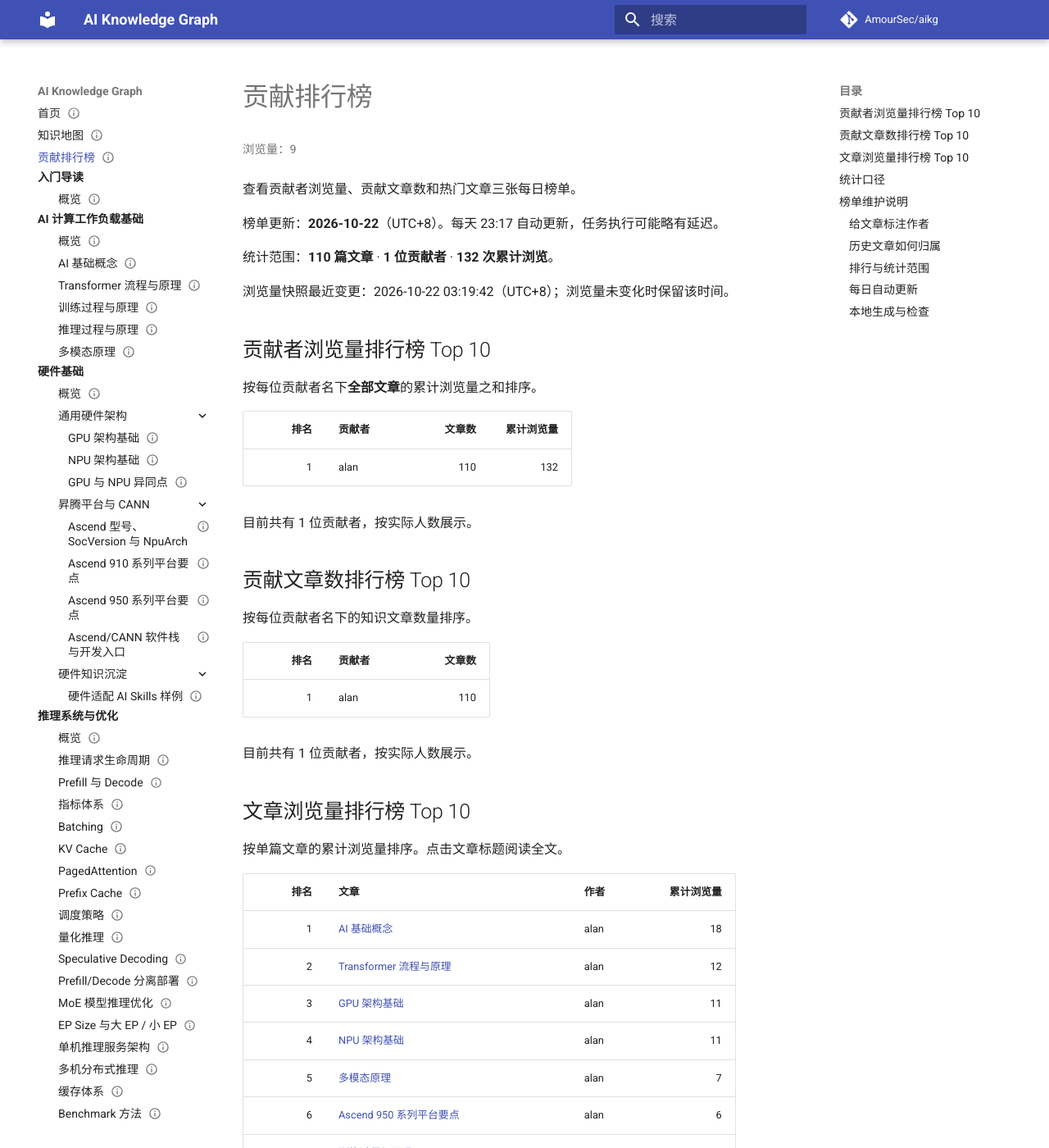
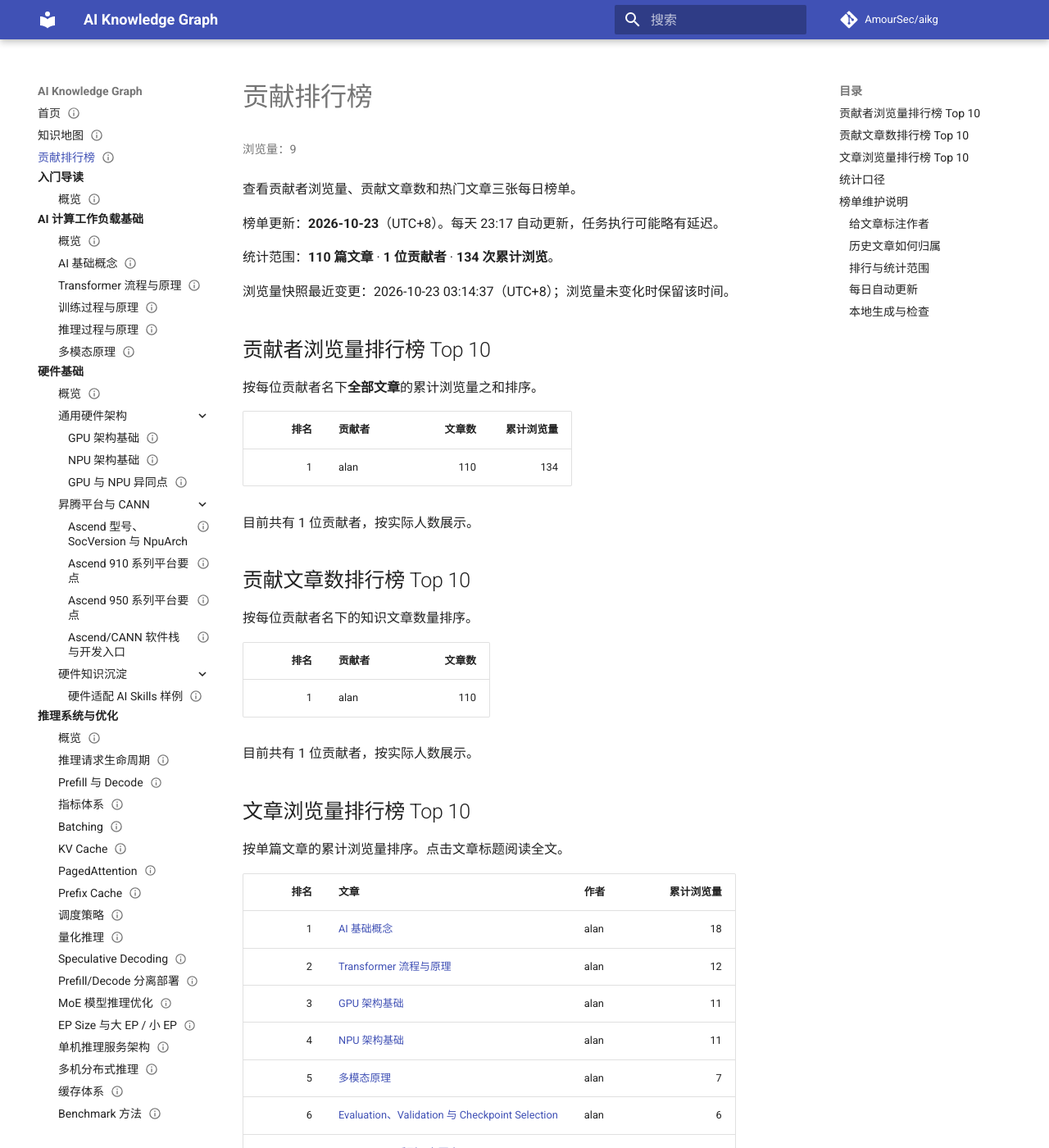
Before and after one commit to AmourSec/aikg, an MkDocs documentation site: the page built from docs/contribution-leaderboard.md, in a window 1280 px wide and 1400 px high. Shown: the whole window at 82% size. Built offline with MkDocs 1.6.1 and Material for MkDocs 9.7.7, drawn with Linux system fonts in a browser that asks for light colours; comment, search, counter and statistics services are not loaded; some of the changed text lies outside the part shown.

Commit message:
chore: update page views and contribution leaderboard [skip ci]

```diff
--- a/docs/assets/data/pageviews.json
+++ b/docs/assets/data/pageviews.json
@@ -1,10 +1,10 @@
 {
   "schema_version": 1,
-  "updated_at": "2026-10-22T03:19:42+08:00",
+  "updated_at": "2026-10-23T03:14:37+08:00",
   "pages": {
     "/": 1,
     "/02-ai-workloads/ai-fundamentals/": 5,
-    "/aikg/": 108,
+    "/aikg/": 109,
     "/aikg/01-getting-started/": 13,
     "/aikg/02-ai-workloads/": 13,
     "/aikg/02-ai-workloads/ai-fundamentals/": 13,
@@ -23,7 +23,7 @@
     "/aikg/03-inference-systems/speculative-decoding/": 2,
     "/aikg/03-inference-systems/vllm/": 1,
     "/aikg/04-training-systems/": 1,
-    "/aikg/04-training-systems/evaluation-validation-checkpoint-selection/": 5,
+    "/aikg/04-training-systems/evaluation-validation-checkpoint-selection/": 6,
     "/aikg/04-training-systems/expert-parallel-moe-training/": 2,
     "/aikg/04-training-systems/flux-kernel-fusion/": 1,
     "/aikg/04-training-systems/hybrid-parallelism-composition/": 1,
@@ -43,7 +43,7 @@
     "/aikg/08-benchmark-capacity/roofline-analysis-compute-bandwidth/": 2,
     "/aikg/09-reliability-observability/ai-failure-modes-gpu-nccl-network-storage/": 2,
     "/aikg/10-papers-cases/adr/": 1,
-    "/aikg/10-papers-cases/ai-system-architecture/": 1,
+    "/aikg/10-papers-cases/ai-system-architecture/": 2,
     "/aikg/12-hardware-basics/": 6,
     "/aikg/12-hardware-basics/ascend-910-series/": 2,
     "/aikg/12-hardware-basics/ascend-950-series/": 6,
--- a/docs/contribution-leaderboard.md
+++ b/docs/contribution-leaderboard.md
@@ -4,7 +4,7 @@ description: 每日更新的贡献者浏览量、贡献文章数和文章浏览
 status: reviewed
 owner: maintainers
 license: CC-BY-4.0
-updated: 2026-10-22
+updated: 2026-10-23
 ---
 
 # 贡献排行榜
@@ -13,11 +13,11 @@ updated: 2026-10-22
 
 查看贡献者浏览量、贡献文章数和热门文章三张每日榜单。
 
-榜单更新：**2026-10-22**（UTC+8）。每天 23:17 自动更新，任务执行可能略有延迟。
+榜单更新：**2026-10-23**（UTC+8）。每天 23:17 自动更新，任务执行可能略有延迟。
 
-统计范围：**110 篇文章** · **1 位贡献者** · **132 次累计浏览**。
+统计范围：**110 篇文章** · **1 位贡献者** · **134 次累计浏览**。
 
-浏览量快照最近变更：2026-10-22 03:19:42（UTC+8）；浏览量未变化时保留该时间。
+浏览量快照最近变更：2026-10-23 03:14:37（UTC+8）；浏览量未变化时保留该时间。
 
 ## 贡献者浏览量排行榜 Top 10
 
@@ -25,7 +25,7 @@ updated: 2026-10-22
 
 | 排名 | 贡献者 | 文章数 | 累计浏览量 |
 | ---: | --- | ---: | ---: |
-| 1 | alan | 110 | 132 |
+| 1 | alan | 110 | 134 |
 
 目前共有 1 位贡献者，按实际人数展示。
 
@@ -50,9 +50,9 @@ updated: 2026-10-22
 | 3 | [GPU 架构基础](12-hardware-basics/gpu-architecture-basics.md) | alan | 11 |
 | 4 | [NPU 架构基础](12-hardware-basics/npu-basics.md) | alan | 11 |
 | 5 | [多模态原理](02-ai-workloads/multimodal-primer.md) | alan | 7 |
-| 6 | [Ascend 950 系列平台要点](12-hardware-basics/ascend-950-series.md) | alan | 6 |
-| 7 | [训练过程与原理](02-ai-workloads/training-primer.md) | alan | 5 |
-| 8 | [Evaluation、Validation 与 Checkpoint Selection](04-training-systems/evaluation-validation-checkpoint-selection.md) | alan | 5 |
+| 6 | [Evaluation、Validation 与 Checkpoint Selection](04-training-systems/evaluation-validation-checkpoint-selection.md) | alan | 6 |
+| 7 | [Ascend 950 系列平台要点](12-hardware-basics/ascend-950-series.md) | alan | 6 |
+| 8 | [训练过程与原理](02-ai-workloads/training-primer.md) | alan | 5 |
 | 9 | [Attention 机制与计算模式](05-kernels-compilers/attention-computation-patterns.md) | alan | 5 |
 | 10 | [推理过程与原理](02-ai-workloads/inference-primer.md) | alan | 4 |
 
```
